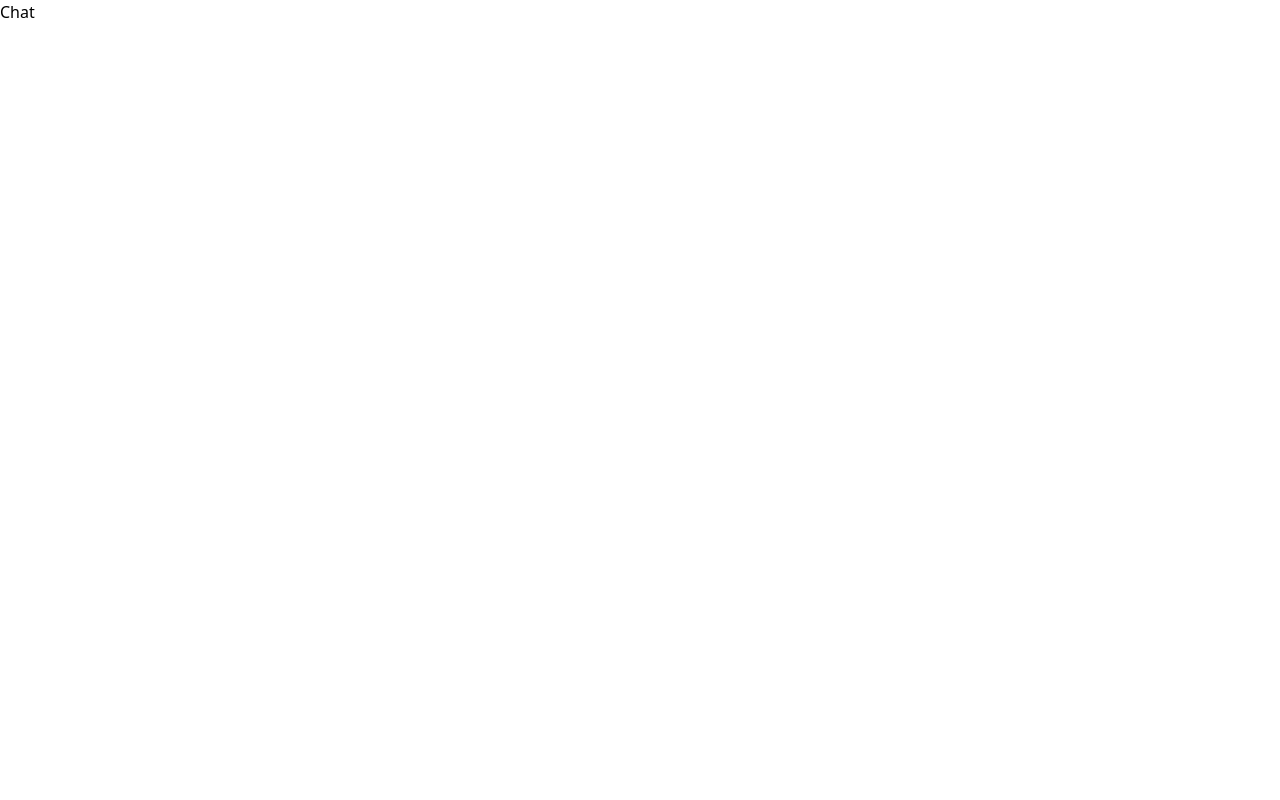
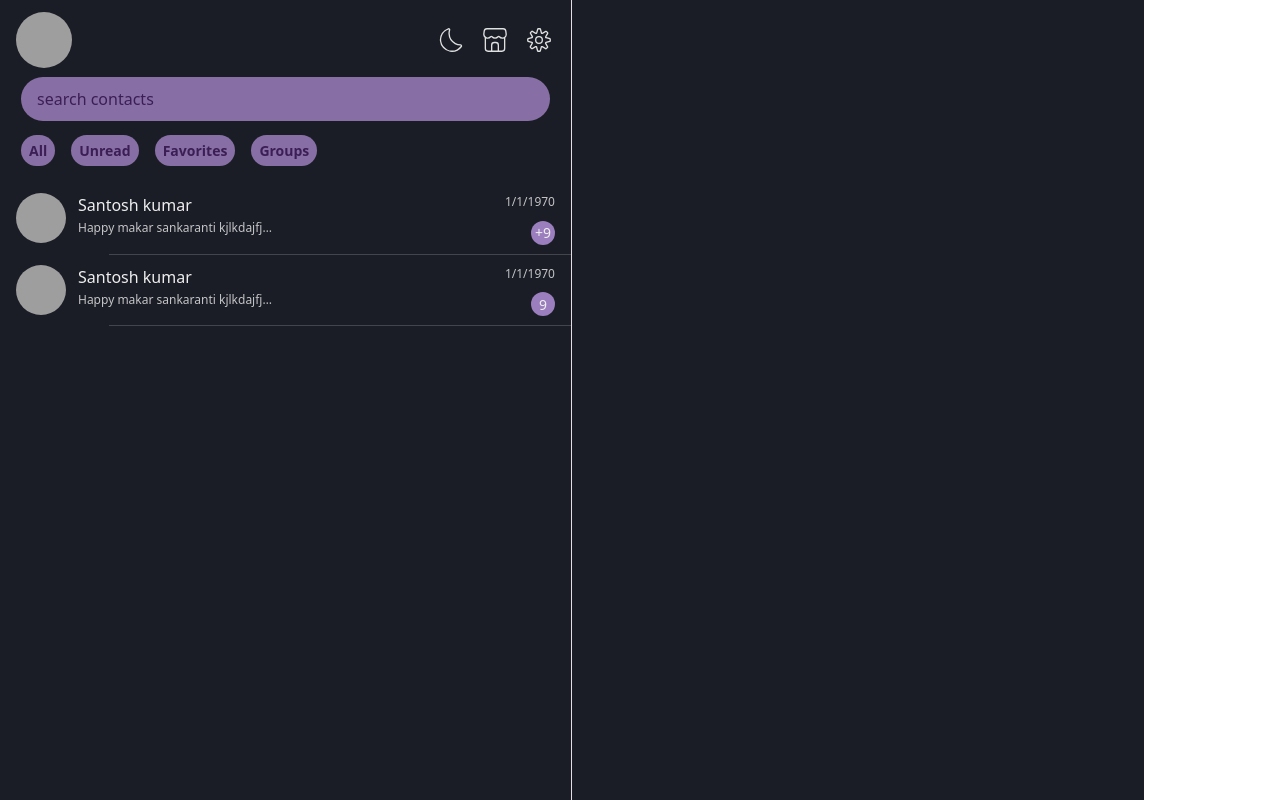
Before and after one commit to Sudhanshusingh315/ChatApp, a React (Vite) app in the folder frontend/: page /chat in a window 1280 px wide. Built offline with nearby package versions, Linux system fonts and the light colour scheme; grey boxes are pictures that could not be loaded.

Commit message:
side chat container

```diff
--- a/frontend/package.json
+++ b/frontend/package.json
@@ -14,6 +14,7 @@
     "axios": "^1.7.9",
     "react": "^18.3.1",
     "react-dom": "^18.3.1",
+    "react-icons": "^5.4.0",
     "react-redux": "^9.2.0",
     "react-router-dom": "^7.1.2"
   },
--- a/frontend/src/index.css
+++ b/frontend/src/index.css
@@ -1,3 +1,55 @@
 @tailwind base;
 @tailwind components;
 @tailwind utilities;
+
+:root{
+    --background-color:#1B1D26;
+    ---accent-color:#EEEEEE;
+}
+/* 1. Use a more-intuitive box-sizing model */
+*, *::before, *::after {
+    box-sizing: border-box;
+  }
+
+  /* 2. Remove default margin */
+  * {
+    margin: 0;
+  }
+
+  body {
+    /* 3. Add accessible line-height */
+    line-height: 1.5;
+    /* 4. Improve text rendering */
+    -webkit-font-smoothing: antialiased;
+  }
+
+  /* 5. Improve media defaults */
+  img, picture, video, canvas, svg {
+    display: block;
+    max-width: 100%;
+  }
+
+  /* 6. Inherit fonts for form controls */
+  input, button, textarea, select {
+    font: inherit;
+  }
+
+  /* 7. Avoid text overflows */
+  p, h1, h2, h3, h4, h5, h6 {
+    overflow-wrap: break-word;
+  }
+
+  /* 8. Improve line wrapping */
+  p {
+    text-wrap: pretty;
+  }
+  h1, h2, h3, h4, h5, h6 {
+    text-wrap: balance;
+  }
+
+  /*
+    9. Create a root stacking context
+  */
+  #root, #__next {
+    isolation: isolate;
+  }
--- a/frontend/src/pages/chat/Chat.jsx
+++ b/frontend/src/pages/chat/Chat.jsx
@@ -1,3 +1,87 @@
-export default function Chat(){
-    return <div>Chat</div>
+import "./chat.css";
+import { CiDark, CiShop } from "react-icons/ci";
+import { CiSettings } from "react-icons/ci";
+export default function Chat() {
+    return (
+        <div className="chat-wrapper">
+            <div className="sidebar">
+                <div className="chat-action">
+                    <div className="user-chat--info">
+                        <img
+                            className="user-profile"
+                            src="https://i.pravatar.cc/300"
+                            alt="user-profile-image"
+                        />
+                        <p className="themes">
+                            <CiDark />
+                        </p>
+                        <p className="stories">
+                            <CiShop/>
+                        </p>
+                        <p className="settings">
+                            <CiSettings />
+                        </p>
+                    </div>
+                    <div className="chat-search">
+                        {/* todo : add the search icon and make that respnosive as well */}
+                        {/* todo : add the focu:visible class */}
+                        <input type="text" className="bg-secondary-400/85 hover:outline-primary hover:outline-4 hover:outline-double" placeholder="search contacts"/>
+                    </div>
+                    <div className="messages-category">
+                        <p className="bg-secondary-400/85 text-primary">All</p>
+                        <p className="bg-secondary-400/85 text-primary">Unread</p>
+                        <p className="bg-secondary-400/85 text-primary">Favorites</p>
+                        <p className="bg-secondary-400/85 text-primary">Groups</p>
+                    </div>
+                </div>
+                <div className="chat-inboxes text-accent">
+                    <div className="chat-inbox ">
+                        <img
+                            className="chat-profile"
+                            src="https://i.pravatar.cc/300"
+                            alt="profile image"
+                        />
+                        <div className="chat-info">
+                            <p className="name">Santosh kumar</p>
+                            <p className="last-message">
+                                Happy makar sankaranti
+                                kjlkdajfjdlkajflkdajflkjfdsalfjkdfalkd
+                            </p>
+                        </div>
+                        <div className="chat-date">
+                            <p className="chat-data text-accent/80 ">
+                                1/1/1970
+                            </p>
+                            <p className="number-of-messages bg-secondary-400">
+                                +9
+                            </p>
+                        </div>
+                    </div>
+                    <div className="chat-inbox">
+                        <img
+                            className="chat-profile"
+                            src="https://i.pravatar.cc/300"
+                            alt="profile image"
+                        />
+                        <div className="chat-info">
+                            <p className="name">Santosh kumar</p>
+                            <p className="last-message">
+                                Happy makar sankaranti
+                                kjlkdajfjdlkajflkdajflkjfdsalfjkdfalkd
+                            </p>
+                        </div>
+                        <div className="chat-date">
+                            <p className="chat-data text-accent/80 ">
+                                1/1/1970
+                            </p>
+                            <p className="number-of-messages bg-secondary-400">
+                                9
+                            </p>
+                        </div>
+                    </div>
+                </div>
+            </div>
+            <div className="chat-container"></div>
+        </div>
+    );
 }
--- /dev/null
+++ b/frontend/src/pages/chat/chat.css
@@ -0,0 +1,154 @@
+
+/* todo: add a font family popping */
+/* todo: add the padding to .em and not .rem*/
+
+*,*::before,*::after{
+    margin: 0;
+    padding: 0;
+    box-sizing: border-box;
+}
+
+img{
+    max-width: 100%;
+    display: block;
+}
+
+
+.chat-wrapper{
+    min-width: 750px;
+    max-width: 1144px;
+    min-height: 100vh;
+    display: grid;
+    grid-template-columns: repeat(12,1fr);
+    background-color: var(--background-color)
+}
+
+
+.sidebar{
+    /* todo: fixed the borded on the right side */
+    border-right: 1px solid #eeee;
+    grid-column-start: 1;
+    grid-column-end:7;
+}
+
+.chat-action{
+    display: grid;
+    grid-template-rows: repeat(3,auto);
+    padding:.75rem 1rem;
+    gap: .25rem;
+    .user-chat--info{
+        /* border: 2px solid red; */
+        display: flex;
+        justify-content:space-evenly ;
+        align-items: center;
+        gap:12px;
+        img{
+            width: 3.5rem;
+            aspect-ratio: 1/1;
+            border-radius: 50%;
+        }
+        .themes, .stories, .settings{
+            font-size: 2rem;
+            color: #eeee;
+        }
+        .themes{
+            margin-left: auto ;
+        }
+
+    }
+    .chat-search{
+        padding:5px 5px;
+    }
+    .chat-search > input{
+        display: block;
+        width: 100%;
+        padding: .625rem .3125rem;
+        border-radius: 100vw;
+        color: white;
+
+    }
+    .chat-search > input::placeholder{
+        color: #3B1E54;
+    }
+    .chat-search > input[type="text"]{
+        padding-inline-start:1rem ;
+    }
+}
+
+.messages-category{
+    display: flex;
+    padding: 5px;
+    justify-content: start;
+    gap: 1rem;
+
+    p{
+        font-size: .875rem;
+        padding: 5px 8px;
+        border-radius: 100vw;
+        font-weight: 700;
+    }
+}
+
+
+
+
+
+.chat-inbox{
+    display: flex;
+    padding: .625rem 1rem;
+    justify-content: space-around;
+    align-items: start;
+    gap: .75rem;
+    position: relative;
+    .chat-profile{
+        border-radius: 50%;
+        width: 50px;
+        aspect-ratio: 1/1;
+    }
+
+    .chat-info{
+        justify-self: start;
+        flex:1;
+    }
+    .name{
+        margin-block-end: .15rem;
+    }
+    .last-message{
+        display: block;
+        width: 200px;
+        white-space: nowrap;
+        overflow: hidden;
+        font-size: .75rem;
+        text-overflow: ellipsis;
+        opacity: .8;
+    }
+    .chat-data{
+        width: max-content;
+        font-size: .75rem;
+    }
+    .number-of-messages{
+        margin-top: .6rem;
+        width: 1.5rem;
+        aspect-ratio: 1/1;
+        border-radius: 50%;
+        font-size: .875rem;
+        justify-self: flex-end;
+        align-self: center;
+        display: flex;
+        justify-content: center;
+        align-items: center;
+
+    }
+
+}
+.chat-inbox::after{
+    content: '';
+    display: block;
+    width: 81%;
+    height: 1px;
+    position: absolute;
+    background-color:#eeee;
+    bottom: 0;
+    right: 0;
+    opacity: .2;
+}
--- a/frontend/src/pages/profile/Profile.jsx
+++ b/frontend/src/pages/profile/Profile.jsx
@@ -1,3 +1,30 @@
+import axios from "axios";
+import { useState } from "react"
+import {useNavigate} from 'react-router-dom'
 export default function Profile(){
-    return <div>Profile section</div>
+    const [firstName, setFirstName] = useState('');
+    const [lastName, setLastName] = useState('');
+    const [userName, setUserName] = useState('');
+    const navigate = useNavigate();
+    // todo: add api call to redux
+    const handleProfileSetup =()=>{
+        // todo: finish the api
+
+        // const response = axios({
+        //     method:'post',
+        //     url:'api/update/'
+        // })
+
+        // todo: if response is successful, update the input fields here.
+
+        navigate('/chat')
+    }
+    return <div>
+        {/* todo: add image profile section here as well. */}
+       <input placeholder="username name" className="px-4 py-2 border-2 border-red-400 border-solid"/>
+       <input placeholder="first name" className="px-4 py-2 border-2 border-red-400 border-solid"/>
+       <input placeholder="last name" className="px-4 py-2 border-2 border-red-400 border-solid"/>
+       {/* todo: pre avatar or select your profile or  */}
+       <button onClick={handleProfileSetup} className="bg-cyan-400 px-4 py-2 ">save changes</button>
+    </div>
 }
--- a/frontend/tailwind.config.js
+++ b/frontend/tailwind.config.js
@@ -7,6 +7,7 @@ export default {
   theme: {
     extend: {
       colors:{
+        'primary-bg':'#1A1C24',
         'primary':'#3B1E54',
         'secondary-400':'#9B7EBD',
         'secondary-300':'#D4BEE4',
```
Also changed, not shown: 1 other file (tests, documents, lock files or other folders).
